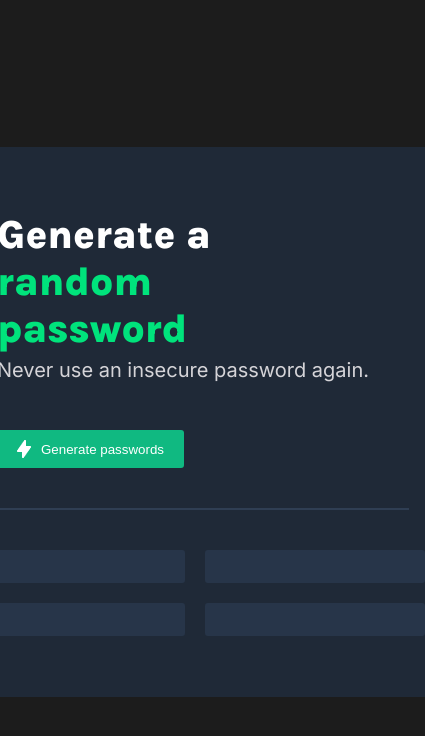
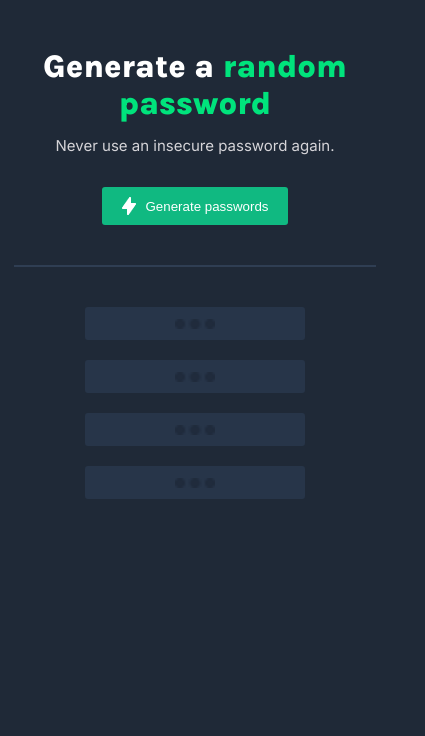
Before and after one commit to Nick-Gersbach/Strong-Password-Generator, a plain HTML site: page index.html in a window 390 px wide. Shown: the whole page, 425 px wide, since content can reach past the window. Drawn offline with Linux system fonts and the light colour scheme.

Commit message:
responsive

```diff
--- a/app.js
+++ b/app.js
@@ -31,3 +31,16 @@ function createPassword(e) {
   passwordInput4.textContent = password4;
   return password;
 }
+
+function makeid(length) {
+  var result = "";
+  var characters =
+    "ABCDEFGHIJKLMNOPQRSTUVWXYZabcdefghijklmnopqrstuvwxyz0123456789";
+  var charactersLength = characters.length;
+  for (var i = 0; i < length; i++) {
+    result += characters.charAt(Math.floor(Math.random() * charactersLength));
+  }
+  return result;
+}
+
+console.log(makeid(5));
--- a/index.html
+++ b/index.html
@@ -12,6 +12,11 @@
       href="https://fonts.googleapis.com/css2?family=Inter:wght@400;500&family=Karla:wght@400;500;800&display=swap"
       rel="stylesheet"
     />
+    <script
+      src="https://kit.fontawesome.com/293abf4b96.js"
+      crossorigin="anonymous"
+    ></script>
+
     <link rel="stylesheet" href="style.css" />
     <title>Password Generator</title>
   </head>
@@ -26,10 +31,18 @@
       </div>
       <div class="line"></div>
       <div class="pw-results">
-        <div id="password-1" class="password-result"></div>
-        <div id="password-2" class="password-result"></div>
-        <div id="password-3" class="password-result"></div>
-        <div id="password-4" class="password-result"></div>
+        <div id="password-1" class="password-result">
+          <img class="dot-img" src="./img/dark-dots.png" alt="" />
+        </div>
+        <div id="password-2" class="password-result">
+          <img class="dot-img" src="./img/dark-dots.png" alt="" />
+        </div>
+        <div id="password-3" class="password-result">
+          <img class="dot-img" src="./img/dark-dots.png" alt="" />
+        </div>
+        <div id="password-4" class="password-result">
+          <img class="dot-img" src="./img/dark-dots.png" alt="" />
+        </div>
       </div>
     </form>
     <script src="app.js"></script>
--- a/style.css
+++ b/style.css
@@ -92,8 +92,77 @@ button img {
   border-radius: 3px;
   text-align: center;
   padding-top: 6px;
+  position: relative;
 }
+
+.password-result i {
+  position: absolute;
+  right: 0;
+}
+
+/* .fa-clipboard {
+  font-size: 30px;
+} */
 
 input:focus {
   outline: none;
 }
+
+.dot-img {
+  text-align: center;
+  width: 40px;
+}
+
+@media only screen and (max-width: 900px) {
+  body {
+    display: block;
+    background: #1f2937;
+  }
+
+  #password-generator-form {
+    height: 550px;
+    width: 550px;
+    background: #1f2937;
+    margin: 0 auto;
+  }
+}
+
+@media only screen and (max-width: 640px) {
+  body {
+    display: block;
+  }
+
+  #password-generator-form {
+    height: 800px;
+    width: 100%;
+    background: #1f2937;
+  }
+
+  .pw-results {
+    display: flex;
+    flex-direction: column;
+    align-items: center;
+    justify-content: center;
+  }
+
+  .showcase-text {
+    padding: 0;
+    text-align: center;
+  }
+
+  .showcase-text h1 {
+    width: 100%;
+    padding-bottom: 0.5rem;
+    padding-top: 3rem;
+    font-size: 32px;
+  }
+  button {
+    margin-top: 2rem;
+    margin-left: auto;
+    margin-right: auto;
+  }
+
+  .showcase-text p {
+    font-size: 15px;
+  }
+}
```
